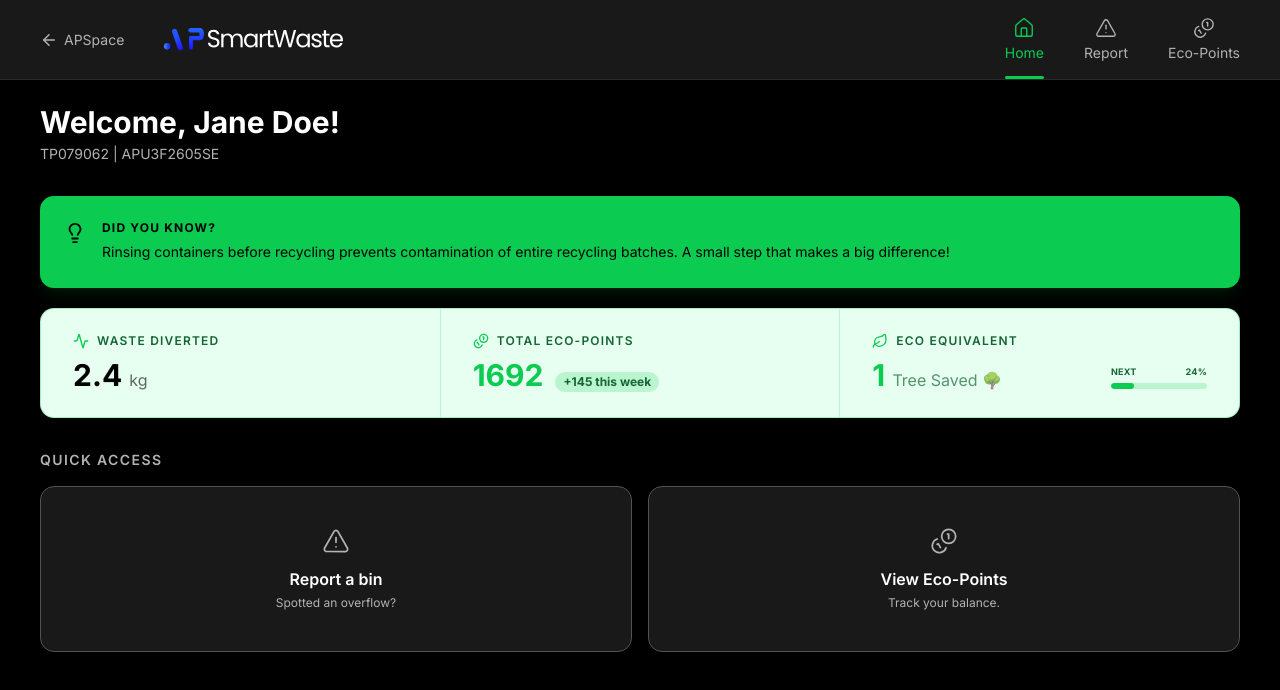
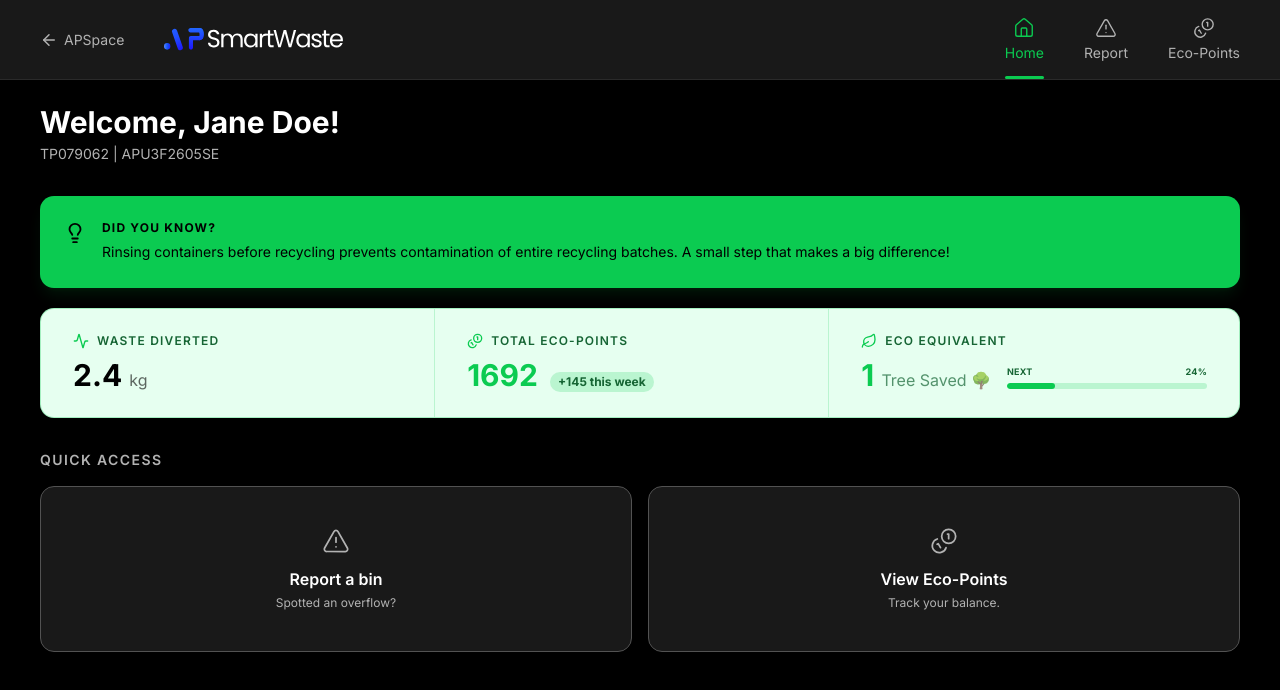
Before and after one commit to sevenpluseight/apu_gci_apsmartwaste, a Next.js app: page /student in a window 1280 px wide. Shown: the top 690 px of the page. Built offline with nearby package versions, Linux system fonts and the light colour scheme.

Commit message:
refactor: adjust progress bar layout for eco equivalent to improve spacing and alignment

```diff
--- a/src/app/student/page.tsx
+++ b/src/app/student/page.tsx
@@ -64,14 +64,14 @@ export default function StudentPage() {
             <span className="text-xs font-semibold uppercase tracking-widest text-[#166534]">Eco Equivalent</span>
           </div>
 
-          {/* Flex container with justify-between to push the progress bar to the right */}
-          <div className="flex items-center justify-between w-full">
-            <p className="text-3xl font-bold text-[#0BCB51]">
+          {/* Flex container with justify-between and gap to prevent overlapping */}
+          <div className="flex items-center justify-between w-full gap-4">
+            <p className="text-3xl font-bold text-[#0BCB51] whitespace-nowrap">
               1 <span className="text-base font-normal text-[#166534]/70">Tree Saved 🌳</span>
             </p>
 
-            {/* Compact Inline Progress Bar anchored to the right */}
-            <div className="flex flex-col w-24 mt-1">
+            {/* Longer Inline Progress Bar anchored to the right */}
+            <div className="flex flex-col w-32 sm:w-50 mt-1">
               <div className="flex justify-between text-[9px] font-bold text-[#166534] mb-1 uppercase tracking-wide">
                 <span>Next</span>
                 <span>24%</span>
```
